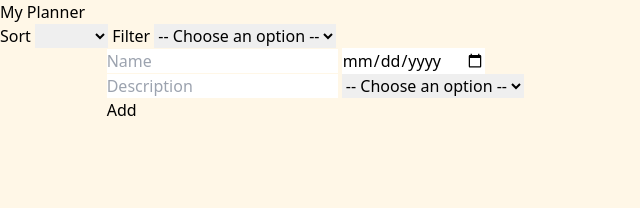
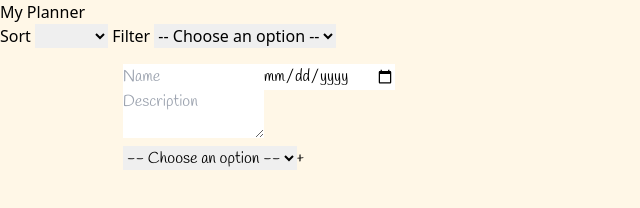
Before and after one commit to Taweria/project-planner, a website with bundled scripts: page index.html in a window 1280 px wide. Shown: the whole page, without its empty margins (0-640 px from the left). Built offline with nearby package versions, Linux system fonts and the light colour scheme; a web font is replaced by a local one.

Commit message:
WIP CSS form

```diff
--- a/index.html
+++ b/index.html
@@ -35,14 +35,14 @@
 
 
     <main>
-        <form id="form" class="w-5/6 mx-auto font-fonttext">
-            <div class="form1">
+        <form id="form" class="w-5/6 mx-auto font-fonttext p-4">
+            <div class="form1 flex">
                 <input name="name" type="text" id="name" placeholder="Name">
                 <input name="date" type="date" id="date">
             </div>
 
-            <div class="form2">
-                <input name="description" type="text" id="desc" placeholder="Description">
+            <textarea name="description" type="text" id="desc" placeholder="Description"></textarea>
+            <div class="form2 flex">
                 <label for="pending"></label>
                 <select name="pending" id="pending">
                     <option value="none">-- Choose an option --</option>
@@ -50,8 +50,8 @@
                     <option value="Doing">Doing</option>
                     <option value="Done">Done</option>
                 </select>
+                <button type="submit">+</button>
             </div>
-            <button type="submit">Add</button>
         </form>
 
         <div class="tasks"> </div>
```
Also changed, not shown: assets/dist/style.css.
